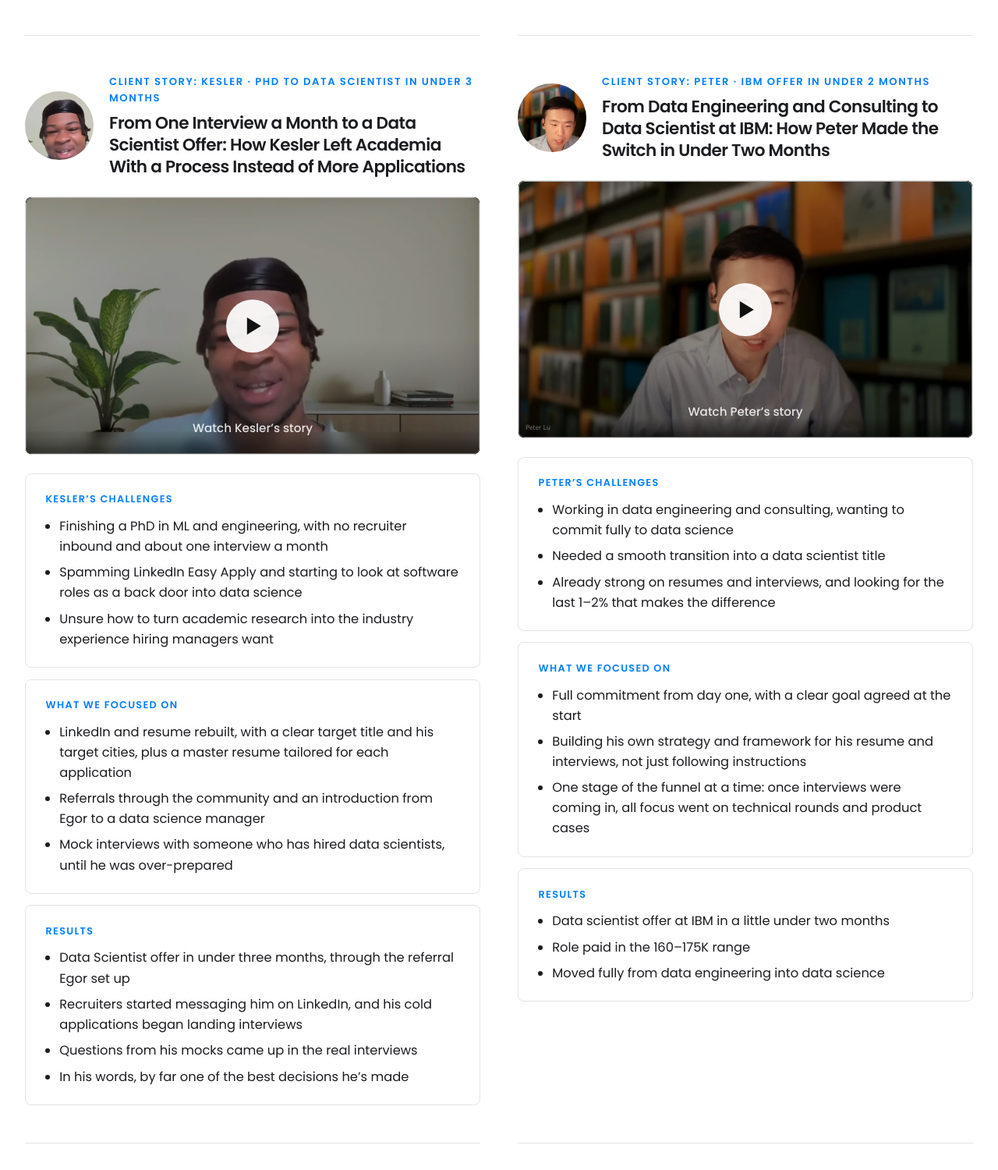
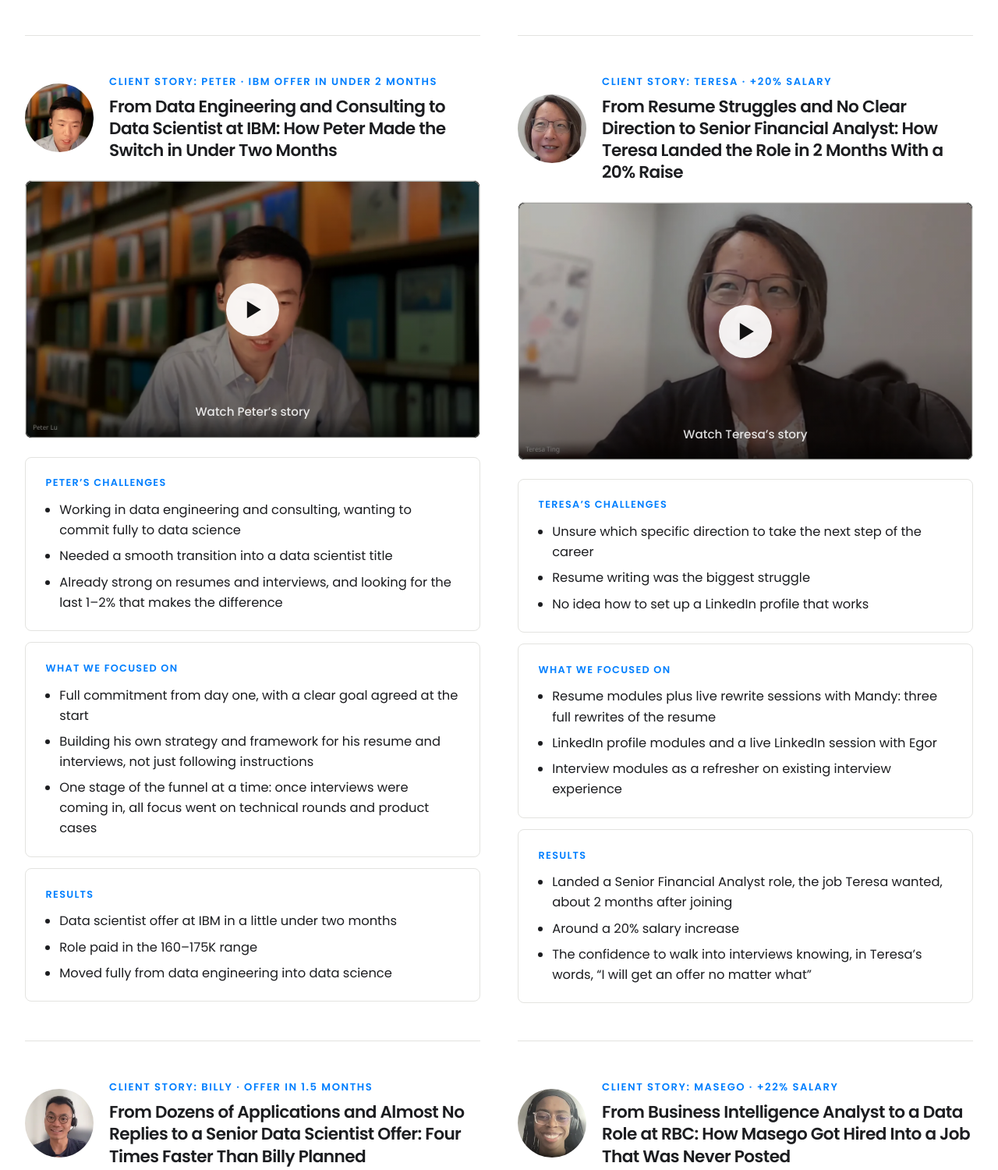
Before and after one commit to StackUp-Limited/hired-in-data, a plain HTML site: page egor/index.html in a window 1280 px wide. Shown: the part 3911-5411 px from the top of the page at 78% size. Drawn offline with Linux system fonts and the light colour scheme; a script that the page names is missing.

Commit message:
Egor page: keep Kesler on the revolving cards only, not in the client stories videos
Co-Authored-By: Claude Opus 5.5 <noreply@anthropic.com>
Claude-Session: https://claude.ai/code/session_01XH1HKKJ2GT9T47XX1D3hb9

```diff
--- a/egor/index.html
+++ b/egor/index.html
@@ -516,22 +516,6 @@
             <div class="card"><h4>Results</h4><ul><li>Data Engineer II at Amazon: $101K &rarr; $245K</li><li>Recruiters started reaching out, and her cold applications began getting past ATS screens</li><li>Her financial-impact numbers held up when interviewers questioned them</li></ul></div>
           </div>
           <div class="proof-row"><button type="button" class="video-embed video-facade" data-video="https://hiredindata.com/assets/video/shruti-testimonial-720p.mp4"><img class="facade-shot" src="assets/stories/loomposter_shruti.webp" alt="" loading="lazy" decoding="async"><span class="facade-play" aria-hidden="true"></span><span class="facade-label">Watch Shruti&rsquo;s story</span></button></div>
-        </article>
-        <article class="story">
-
-            <div class="story-hero">
-              <img class="hero-photo" src="assets/stories/headshot_kesler.webp" alt="Kesler" width="320" height="320" loading="lazy">
-              <div class="hero-text">
-                <p class="kicker">Client story: Kesler &middot; PhD to Data Scientist in under 3 months</p>
-                <h3>From One Interview a Month to a Data Scientist Offer: How Kesler Left Academia With a Process Instead of More Applications</h3>
-              </div>
-            </div>
-          <div class="three-col">
-            <div class="card"><h4>Kesler&rsquo;s challenges</h4><ul><li>Finishing a PhD in ML and engineering, with no recruiter inbound and about one interview a month</li><li>Spamming LinkedIn Easy Apply and starting to look at software roles as a back door into data science</li><li>Unsure how to turn academic research into the industry experience hiring managers want</li></ul></div>
-            <div class="card"><h4>What we focused on</h4><ul><li>LinkedIn and resume rebuilt, with a clear target title and his target cities, plus a master resume tailored for each application</li><li>Referrals through the community and an introduction from Egor to a data science manager</li><li>Mock interviews with someone who has hired data scientists, until he was over-prepared</li></ul></div>
-            <div class="card"><h4>Results</h4><ul><li>Data Scientist offer in under three months, through the referral Egor set up</li><li>Recruiters started messaging him on LinkedIn, and his cold applications began landing interviews</li><li>Questions from his mocks came up in the real interviews</li><li>In his words, by far one of the best decisions he&rsquo;s made</li></ul></div>
-          </div>
-          <div class="proof-row"><button type="button" class="video-embed video-facade" data-video="https://hiredindata.com/assets/video/kesler-testimonial-720p.mp4"><img class="facade-shot" src="assets/stories/loomposter_kesler.webp" alt="" loading="lazy" decoding="async"><span class="facade-play" aria-hidden="true"></span><span class="facade-label">Watch Kesler&rsquo;s story</span></button></div>
         </article>
         <article class="story">
 
```
